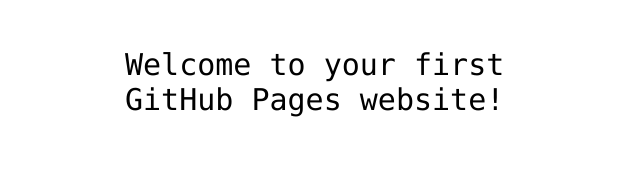
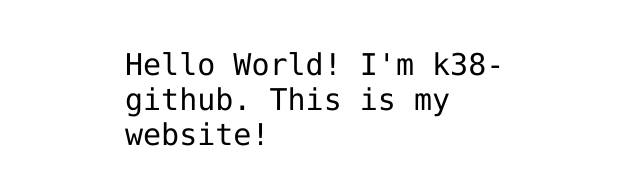
Before and after one commit to k38-github/hello-world, a plain HTML site: page index.html in a window 1280 px wide. Shown: the part 341-526 px from the top of the page, without its empty margins (315-955 px from the left). Drawn offline with Linux system fonts and the light colour scheme.

Commit message:
Add my username to index.html file

```diff
--- a/index.html
+++ b/index.html
@@ -12,7 +12,7 @@
 <img src="https://octodex.github.com/images/daftpunktocat-thomas.gif" id="octocat" alt="octocat-gif" />
 
 <!-- Change this code here by copy and pasting your template on line 15 -->
-<p>Welcome to your first GitHub Pages website!</p>
+<p>Hello World! I'm k38-github. This is my website!</p>
 
 </body>
 </html>
```
